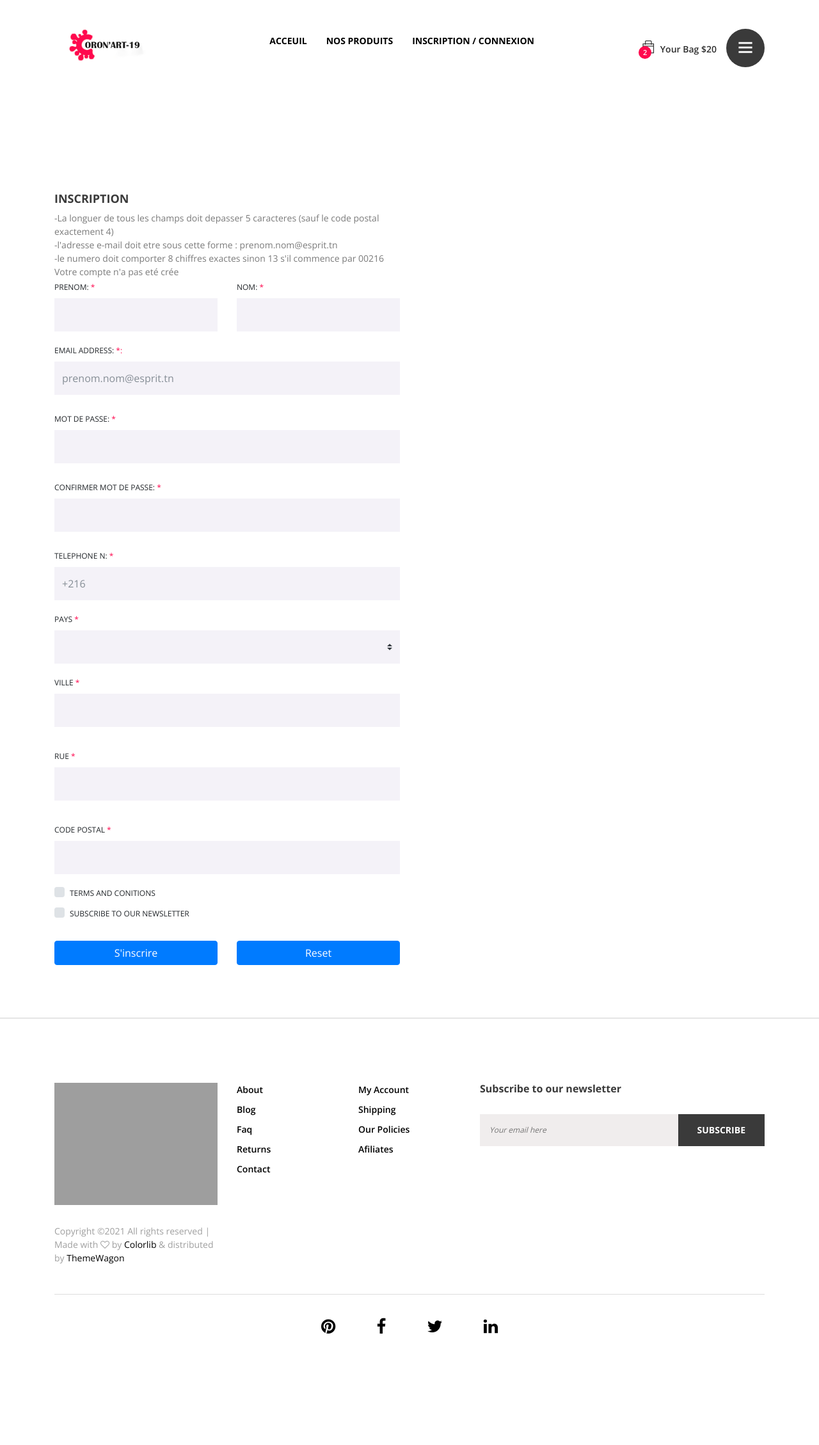
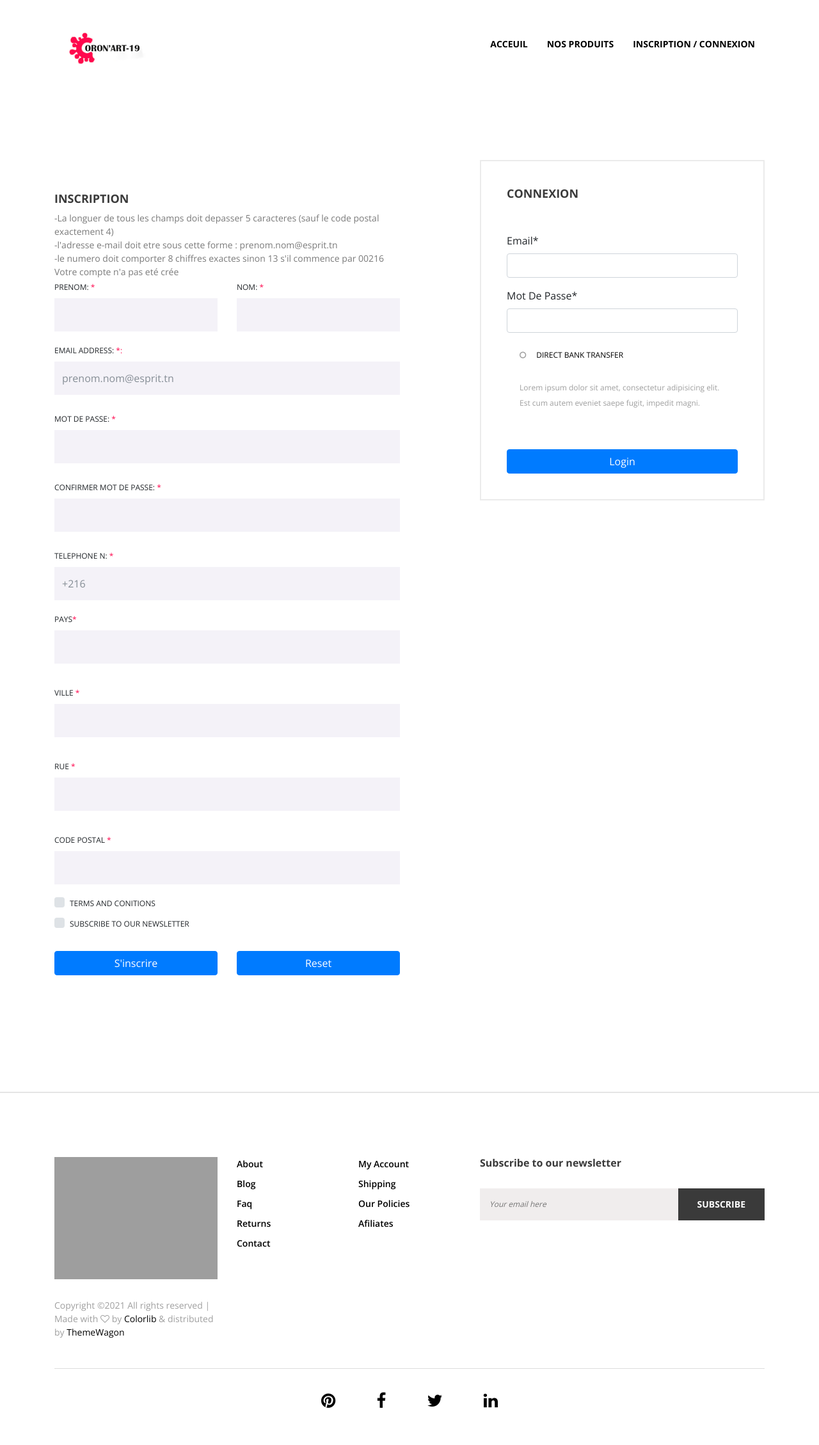
Before and after one commit to SkanderGasmi/P2A-CoronArt, a PHP site: page /inscription.php in a window 1280 px wide. Shown: the whole page at 64% size. Before the commit the page ends 2084 px from the top, so only its background shows below. Run offline with PHP 8.4, Linux system fonts and the light colour scheme; tables that the repository leaves empty hold one stand-in row (values such as "Sample post"); some libraries are stand-ins or nearby versions; grey boxes are pictures that could not be loaded.

Commit message:
Connexion avec Session

```diff
--- /dev/null
+++ b/Views/front/deconnexion.php
@@ -0,0 +1,5 @@
+<?php
+session_start();
+session_destroy();
+header('Location:index.php');;
+?>
--- a/Views/front/includes/header.php
+++ b/Views/front/includes/header.php
@@ -27,13 +27,14 @@
                                     </div>
                                 </nav>
                             </div>
-
+<?php if(!empty($_SESSION['e'])) {
+    ?>
                             <div class="top_single_area d-flex align-items-center">
                                 <!-- Cart & Menu Area -->
                                 <div class="header-cart-menu d-flex align-items-center ml-auto">
                                     <!-- Cart Area -->
                                     <div class="cart">
-                                        <a href="#" id="header-cart-btn" target="_blank"><span class="cart_quantity">2</span> <i class="ti-bag"></i> Your Bag $20</a>
+                                        <a href="#" id="header-cart-btn" target="_blank"><span class="cart_quantity">2</span> <i class="ti-bag"></i><?=$_SESSION['e']?></a>
                                         <!-- Cart List Area Start -->
                                         <ul class="cart-list">
                                             <li>
@@ -65,6 +66,9 @@
                                 </div>
                             </div>
 
+                            <?php
+}?>
+
 
                         </div>
 
--- a/Views/front/includes/wrapperInscription.php
+++ b/Views/front/includes/wrapperInscription.php
@@ -1,7 +1,7 @@
 <div id="wrapper">
     <!-- **** Header Area  **** -->
     <?php include('header.php') ;?>
-        <!-- **** Hero Area  **** -->
+    <!-- **** Inscription Area  **** -->
     <div class="checkout_area section_padding_100">
         <div class="container">
             <div class="row">
@@ -9,6 +9,7 @@
                     <div class="checkout_details_area mt-50 clearfix">
                         <div class="cart-page-heading">
                             <h5>Inscription</h5>
+                            <!-- **** Message erreur + instructions de controle de saisie Area  **** -->
                             <div id ="erreur">
                                 <p>-La longuer de tous les champs doit depasser 5 caracteres (sauf le code postal exactement 4)  </p>
                                 <p>-l'adresse e-mail doit etre sous cette forme : prenom.nom@esprit.tn  </p>
@@ -17,17 +18,15 @@
                                 echo '<p> cette adresse email existe deja <a href="Connexion.php">voulez vous s\'y connecter avec?</a></p>' ;
                                 }
                                 else{
-                                        if($succesInscription == true)
-                                        {
+                                    if($succesInscription == true){
                                         echo'<p> Votre compte a eté crée <a href="Connexion.php">voulez vous se connecter ?</a> </p>';
                                     }
-                                        else {
+                                    else{
                                         echo '<p> Votre compte n\'a pas  eté crée </p>' ;
                                     }
                                 }
                                 ?>
                             </div>
-
                             <form action="#" method="POST">
                                 <div class="row">
                                     <div class="col-md-6 mb-3">
@@ -54,27 +53,9 @@
                                         <label for="telephone">telephone N:  <span>*</span></label>
                                         <input type="text" class="form-control" id="telephone"  value="" name ="telephone" placeholder ="+216">
                                     </div>
-
-
-
                                     <div class="col-12 mb-3">
-                                <label for="country">Pays <span>*</span></label>
-                                <input list="pays" id="ice-cream-choice" name="pays-choice" class="custom-select d-block w-100 champ" />
-                                <datalist  name="pays" id="pays">
-
-                                <?php if ($adresses){
-                                            foreach($adresses as $adresse){
-
-                                            ?>
-
-                                <option value="<?= $adresse['pays'] ?> ">
-
-                                <?php
-                            }
-                        }
-                            ?>
-                            </datalist>
-
+                                        <label for="pays">Pays<span>*</span></label>
+                                        <input type="text" class="form-control mb-3 champ" id="pays" value="" name = "pays-choice">
                                     </div>
                                     <div class="col-12 mb-3">
                                         <label for="ville">Ville <span>*</span></label>
@@ -88,10 +69,6 @@
                                         <label for="code_postal">Code Postal <span>*</span></label>
                                         <input type="text" class="form-control" id="code_postal" value="" name="code_postal">
                                     </div>
-
-
-
-
                                     <div class="col-12">
                                         <div class="custom-control custom-checkbox d-block mb-2">
                                             <input type="checkbox" class="custom-control-input" id="customCheck1">
@@ -102,36 +79,78 @@
                                             <label class="custom-control-label" for="customCheck3">Subscribe to our newsletter</label>
                                         </div>
                                     </div>
-                            <div class="col-12 mb-3"><div class="custom-control custom-checkbox d-block mb-2">
+                                    <div class="col-12 mb-3">
+                                        <div class="custom-control custom-checkbox d-block mb-2">
                                             <input type="checkbox" class="custom-control-input" id="customCheck1" >
                                             <label hidden class="custom-control-label" for="customCheck1">Terms and conitions</label>
                                         </div>
                                         <div class="row">
                                             <div class="col-md-6 mb-3">
-
                                                 <button type="submit" class="btn btn-primary btn-block " id="envoi" name="creer_compte">S'inscrire</button>
-
                                             </div>
                                             <div class="col-md-6 mb-3">
                                                 <button type="reset" class="btn btn-primary btn-block " id ="rafraichir"name="rafraichir">Reset</button>
                                             </div>
                                         </div>
-
                                     </div>
-
                                 </div>
                             </form>
                         </div>
                     </div>
+                </div>
+                <div class="col-12 col-md-6 col-lg-5 ml-lg-auto">
+                    <div class="order-details-confirmation">
+                    <div class="cart-page-heading">
+                        <h5>Connexion</h5>
+                        <?php if($testConnexion == 1){
+                            echo ' <p>Informations manquantes </p>';
+                        }
+                            else if($testConnexion == 2){
+                                echo ' <p>Login et mot de passe incorrect!</p>';
+                            }
 
+                        ?>
+                    </div>
+                    <form action="" method="post">
+                        <div class="row">
 
+                            <div class="col-12 mb-3">
+                                <label for="email">Email<span>*</span></label>
+                                <input type="email" class="form-control" id="email"  name="email" >
+                            </div>
+                            <div class="col-12 mb-3">
+                                <label for="emamotDePasseil">Mot De Passe<span>*</span></label>
+                                <input type="password" class="form-control" id="motDePasse" name="motDePasse" >
+                            </div>
+                        </div>
+                        <div id="accordion" role="tablist" class="mb-4">
+                            <div class="card">
+                                <div class="card-header" role="tab" id="headingFour">
+                                    <h6 class="mb-0">
+                                        <a class="collapsed" data-toggle="collapse" href="#collapseFour" aria-expanded="true" aria-controls="collapseFour"><i class="fa fa-circle-o mr-3"></i>direct bank transfer</a>
+                                    </h6>
+                                </div>
+
+                                <div id="collapseFour" class="collapse show" role="tabpanel" aria-labelledby="headingThree" data-parent="#accordion">
+                                    <div class="card-body">
+                                        <p>Lorem ipsum dolor sit amet, consectetur adipisicing elit. Est cum autem eveniet saepe fugit, impedit magni.</p>
+                                    </div>
+                                </div>
+                            </div>
+                        </div>
+                    <button type="submit" class="btn btn-primary btn-block ">Login</button>
+                    </form>
+
+                </div>
+            </div>
 
             </div>
         </div>
     </div>
+
         <!-- **** Footer Area Start **** -->
         <?php include('footer.php') ;?>
         <!-- **** Footer Area End **** -->
 </div>
+
     <!-- /.wrapper end -->
-<div id="wrapper">
--- a/Views/front/index.php
+++ b/Views/front/index.php
@@ -1,4 +1,5 @@
 <?php
+session_start();
 include '../../config.php';
 include '../../Controllers/ProduitC.php';
 include '../../Controllers/CultureC.php';
--- a/Views/front/inscription.php
+++ b/Views/front/inscription.php
@@ -1,4 +1,5 @@
 <?php
+session_start();
 include_once '../../Models/Adresse.php';
 include_once '../../Models/Client.php';
 include_once '../../Controllers/AdresseC.php';
@@ -38,7 +39,34 @@ if (isset($_POST['creer_compte']) && isset($_POST['prenom']) && isset($_POST['no
 }
 
 
+
+
+$message="";
+$testConnexion = 0;
+
+if (isset($_POST['email']) && isset($_POST['motDePasse']) ){
+        if (!empty($_POST['email']) && !empty($_POST['motDePasse']) ){
+          $client = $clientC->connexionClient($_POST['email'],$_POST['motDePasse']);
+            if($client){
+
+              $_SESSION['e'] = $client['nom'];
+              $_SESSION['id'] = $client['id'];
+                header('Location:index.php');
+            }
+            else{
+              $testConnexion = 2;
+            }
+
+
+      }
+      else {
+        $testConnexion = 1;
+      }
+    }
+
 ?>
+
+
 <!DOCTYPE html>
 <html lang="en">
 
@@ -50,7 +78,7 @@ if (isset($_POST['creer_compte']) && isset($_POST['prenom']) && isset($_POST['no
     <!-- The above 4 meta tags must come first in the head; any other head content must come after these tags -->
 
     <!-- Title  -->
-    <title>CoronArt | Home</title>
+    <title>CoronArt | Inscription / Connexion</title>
 
     <!-- Favicon  -->
     <link rel="icon" href="../../public/img/core-img/favicon2.ico">
```
Lines whose indentation alone changed are shown as unchanged.
